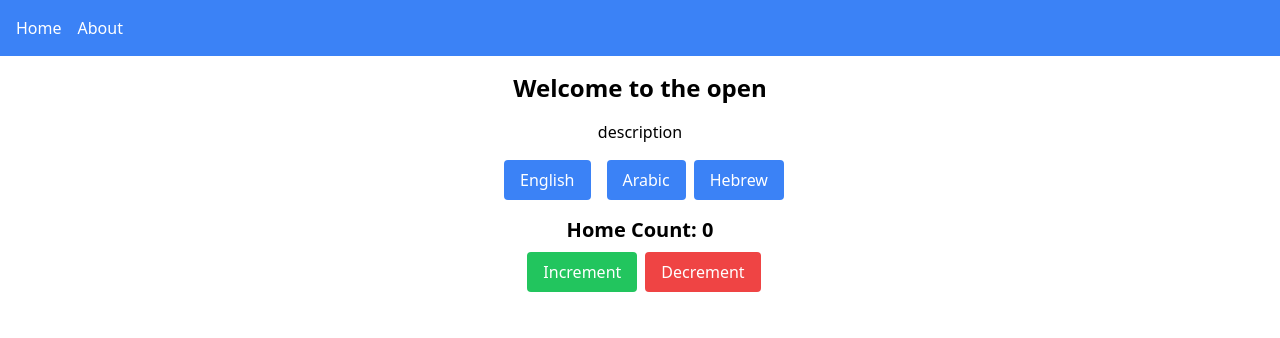
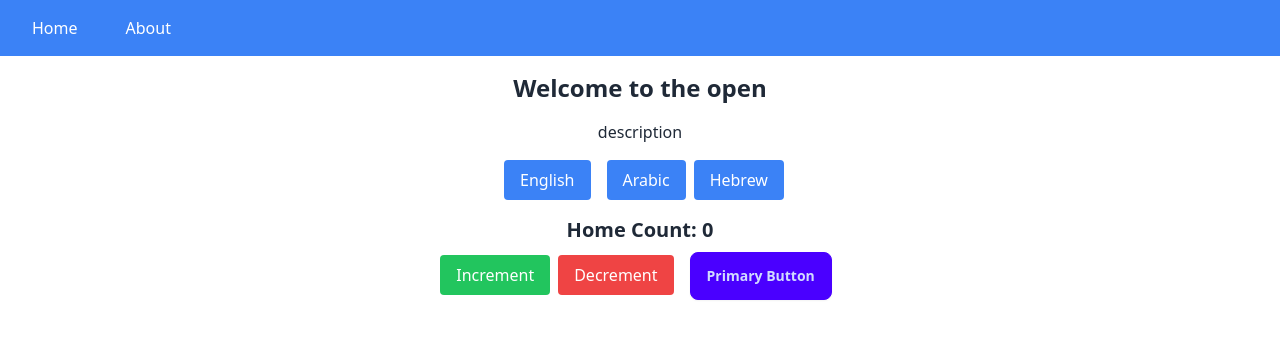
Before and after one commit to phucanclone97/PWA-React-JS-Template-Project-With-Tailwind-CSS, a React (Create React App) app: page / in a window 1280 px wide. Shown: the top 338 px of the page. Built offline with nearby package versions, Linux system fonts and the light colour scheme.

Commit message:
add daisy ui

```diff
--- a/package.json
+++ b/package.json
@@ -6,6 +6,7 @@
     "@testing-library/jest-dom": "^5.17.0",
     "@testing-library/react": "^13.4.0",
     "@testing-library/user-event": "^13.5.0",
+    "daisyui": "^4.12.10",
     "i18next": "^23.12.3",
     "i18next-browser-languagedetector": "^8.0.0",
     "react": "^18.2.0",
--- a/src/App.js
+++ b/src/App.js
@@ -22,12 +22,12 @@ function App() {
       <nav className="bg-blue-500 p-4">
         <ul className="flex space-x-4">
           <li>
-            <Link to="/" className="text-white hover:text-gray-200">
+            <Link to="/" className="text-white hover:text-gray-200 mx-4">
               Home
             </Link>
           </li>
           <li>
-            <Link to="/about" className="text-white hover:text-gray-200">
+            <Link to="/about" className="text-white hover:text-gray-200 mx-4">
               About
             </Link>
           </li>
--- a/src/pages/Home.js
+++ b/src/pages/Home.js
@@ -47,6 +47,9 @@ function Home({ count, increment, decrement }) {
         >
           Decrement
         </button>
+
+        <button className="btn btn-primary mx-4">Primary Button</button>
+
       </div>
     </div>
   );
--- a/tailwind.config.js
+++ b/tailwind.config.js
@@ -4,5 +4,8 @@ module.exports = {
   theme: {
     extend: {},
   },
-  plugins: [],
+  daisyui: {
+    themes: ["light"], // Disable dark mode and use only the light theme
+  },
+  plugins: [require("daisyui")], // Add DaisyUI as a plugin
 };
```
Also changed, not shown: 1 other file (tests, documents, lock files or other folders).
